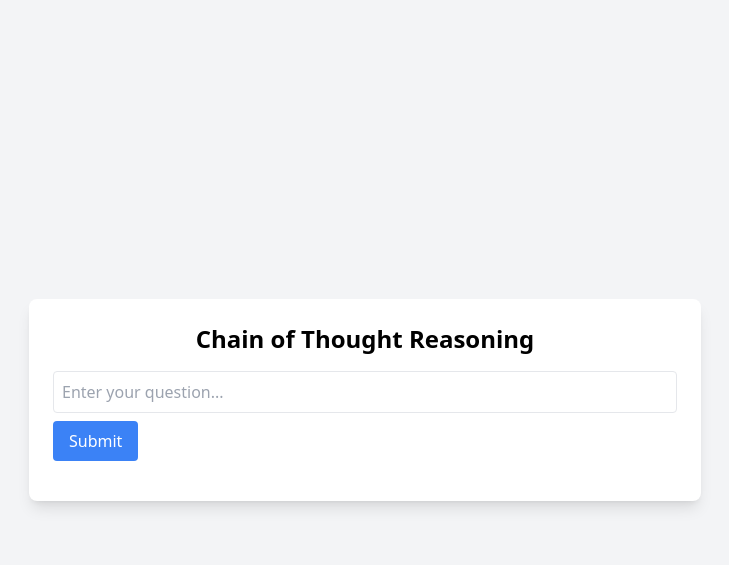
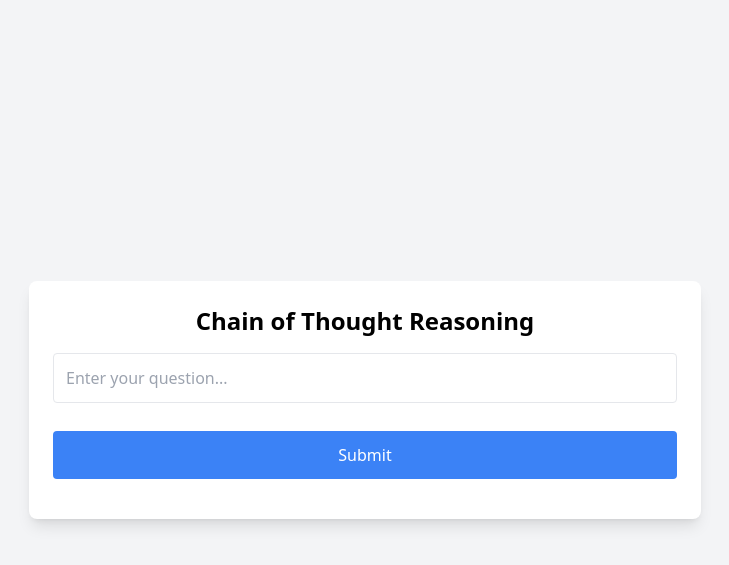
Before and after one commit to mistrytejasm/Chain_of_Thought_Reasoning, a Flask app: page / in a window 1280 px wide. Shown: the top 565 px of the page, without its empty margins (275-1004 px from the left). Run offline with Flask 3, Linux system fonts and the light colour scheme; some libraries are stand-ins or nearby versions.

Commit message:
minor changes in index file

```diff
--- a/templates/index.html
+++ b/templates/index.html
@@ -5,6 +5,8 @@
     <meta charset="UTF-8">
     <title>Chain of Thought Reasoning</title>
     <script src="https://cdn.tailwindcss.com"></script>
+    <meta name="viewport" content="width=device-width, initial-scale=1.0">
+
 </head>
 
 <body class="bg-gray-100 min-h-screen flex items-center justify-center">
@@ -12,10 +14,10 @@
         <h1 class="text-2xl font-bold text-center mb-4">Chain of Thought Reasoning</h1>
 
         <!-- Form -->
-        <form id="question-form" class="mb-4">
-            <input type="text" id="question" name="question" placeholder="Enter your question..."
-                class="w-full p-2 border rounded mb-2" required>
-            <button type="submit" class="bg-blue-500 text-white px-4 py-2 rounded hover:bg-blue-600">Submit</button>
+        <form id="question-form" class="mb-4 space-y-4">
+            <input type="text" id="question" name="question" class="w-full p-3 border rounded mb-3 text-base"
+                placeholder="Enter your question..." required>
+            <button type="submit" class="w-full bg-blue-500 text-white px-4 py-3 rounded hover:bg-blue-600 text-base">Submit</button>
         </form>
 
         <!-- Loading animation -->
```
